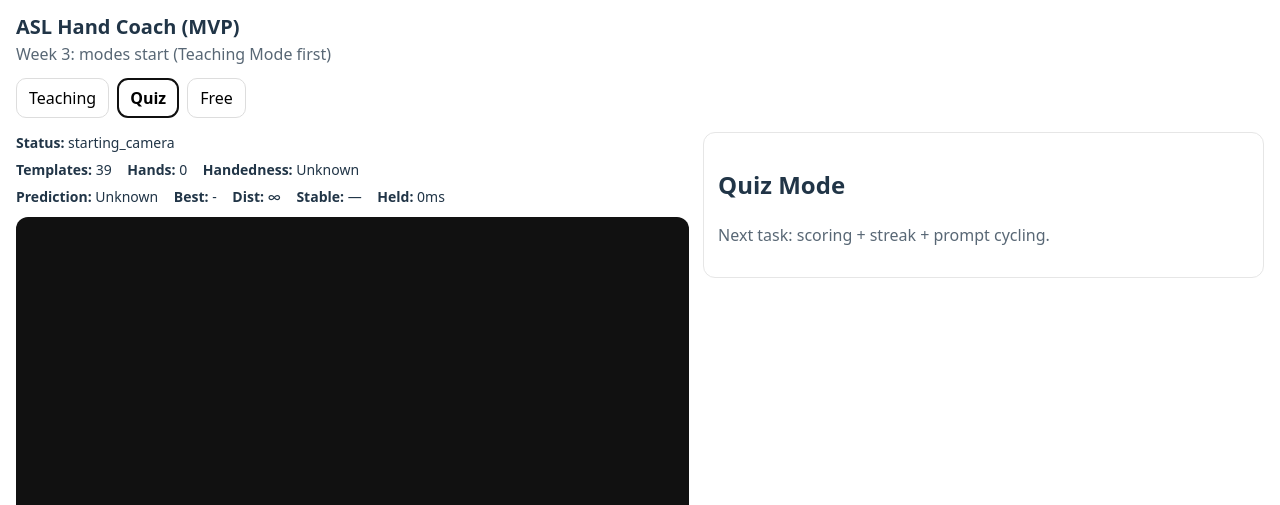
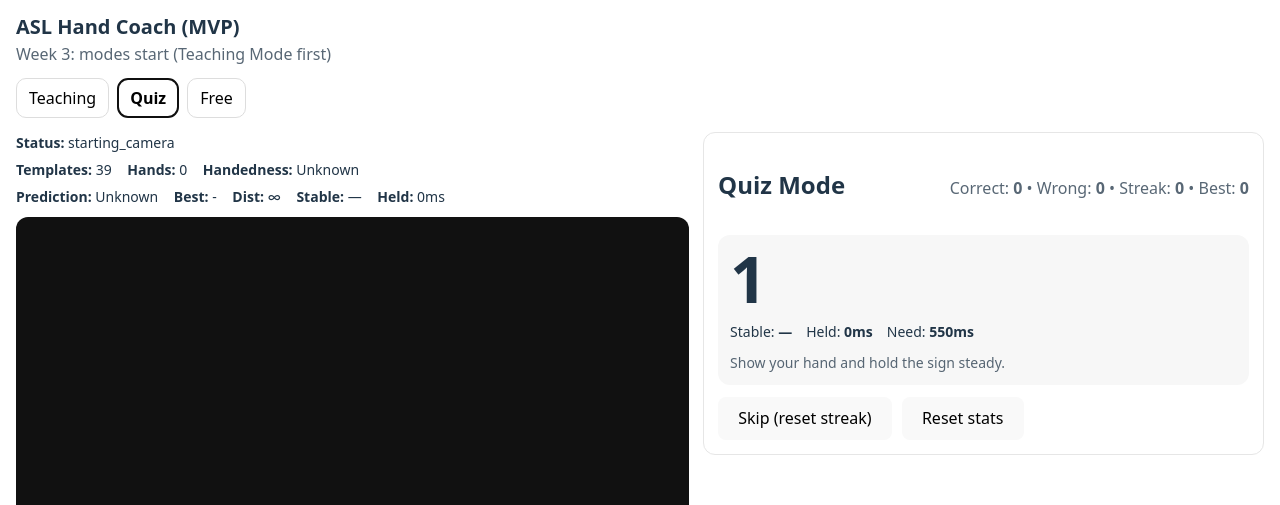
Before and after one commit to AzizSyed27/ASL-Hand-Coach, a React (Vite) app in the folder asl-hand-coach/: page / in a window 1280 px wide. Both pictures are taken after a click on the button "Quiz". Shown: the top 505 px of the page. Built offline with nearby package versions, Linux system fonts and the light colour scheme; no server answers.

Commit message:
QuizMode with score/streak using stablePrediction
This is a rough draft and will have to be refined for better UX

```diff
--- a/asl-hand-coach/src/App.tsx
+++ b/asl-hand-coach/src/App.tsx
@@ -4,6 +4,7 @@ import CameraOverlay from "./CameraOverlay";
 import ModeTabs, { type ModeKey } from "./components/ModeTabs";
 import { HandPipelineProvider } from "./pipeline/HandPipelineProvider";
 import TeachingMode from "./modes/TechingMode";
+import QuizMode from "./modes/QuizMode";
 
 export default function App() {
   const [mode, setMode] = useState<ModeKey>("teach");
@@ -23,12 +24,7 @@ export default function App() {
           <CameraOverlay overlayLabel={mode === "teach" ? overlayLabel : null} />
           <div className="modeArea">
             {mode === "teach" && <TeachingMode onTargetLabelChange={setOverlayLabel} />}
-            {mode === "quiz" && (
-              <div className="panel">
-                <h2>Quiz Mode</h2>
-                <p className="muted">Next task: scoring + streak + prompt cycling.</p>
-              </div>
-            )}
+            {mode === "quiz" && <QuizMode />}
             {mode === "free" && (
               <div className="panel">
                 <h2>Free Mode</h2>
--- /dev/null
+++ b/asl-hand-coach/src/modes/QuizMode.tsx
@@ -0,0 +1,157 @@
+// src/modes/QuizMode.tsx
+// CREATE
+
+import { useEffect, useMemo, useRef, useState } from "react";
+import { useHandPipeline } from "../pipeline/HandPipelineProvider";
+import { LESSON_LABELS, MOTION_LETTERS } from "./lesson";
+
+type Stats = {
+  correct: number;
+  wrong: number;
+  streak: number;
+  bestStreak: number;
+};
+
+function pickRandomLabel(labels: string[], avoid?: string | null) {
+  if (labels.length === 0) return "";
+  if (labels.length === 1) return labels[0];
+
+  let next = labels[Math.floor(Math.random() * labels.length)];
+  if (avoid) {
+    // avoid immediate repeats if possible
+    let guard = 0;
+    while (next === avoid && guard < 10) {
+      next = labels[Math.floor(Math.random() * labels.length)];
+      guard++;
+    }
+  }
+  return next;
+}
+
+export default function QuizMode() {
+  const { debug } = useHandPipeline();
+
+  // Feel free to tune these:
+  const CORRECT_HOLD_MS = 550; // must hold correct stablePrediction this long
+  const WRONG_HOLD_MS = 1100;   // (optional) count a wrong attempt if stable wrong held this long
+  const LOCK_MS = 650;         // anti-double-trigger for both correct and wrong
+
+  const labels = useMemo(() => LESSON_LABELS, []);
+  const [target, setTarget] = useState(() => pickRandomLabel(labels));
+  const [stats, setStats] = useState<Stats>({ correct: 0, wrong: 0, streak: 0, bestStreak: 0 });
+
+  const lockUntilRef = useRef<number>(0);
+
+  const nextPrompt = (resetStreak?: boolean) => {
+    setTarget((prev) => pickRandomLabel(labels, prev));
+    if (resetStreak) {
+      setStats((s) => ({ ...s, streak: 0 }));
+    }
+  };
+
+  const reset = () => {
+    setStats({ correct: 0, wrong: 0, streak: 0, bestStreak: 0 });
+    setTarget(pickRandomLabel(labels));
+    lockUntilRef.current = 0;
+  };
+
+  // Core quiz loop: react to stablePrediction.
+  useEffect(() => {
+    const now = performance.now();
+    if (now < lockUntilRef.current) return;
+
+    const stable = debug.stablePrediction; // null or label
+    const held = debug.stableForMs;
+
+    if (!stable) return; // no stable sign yet
+
+    // Correct
+    if (stable === target && held >= CORRECT_HOLD_MS) {
+      lockUntilRef.current = now + LOCK_MS;
+
+      setStats((s) => {
+        const streak = s.streak + 1;
+        return {
+          correct: s.correct + 1,
+          wrong: s.wrong,
+          streak,
+          bestStreak: Math.max(s.bestStreak, streak),
+        };
+      });
+
+      // Advance prompt
+      nextPrompt(false);
+      return;
+    }
+
+    // Wrong (counts attempts + resets streak, but does NOT advance)
+    if (stable !== target && held >= WRONG_HOLD_MS) {
+      lockUntilRef.current = now + LOCK_MS;
+
+      setStats((s) => ({
+        correct: s.correct,
+        wrong: s.wrong + 1,
+        streak: 0,
+        bestStreak: s.bestStreak,
+      }));
+    }
+  }, [debug.stablePrediction, debug.stableForMs, target]);
+
+  const isMotionLetter = MOTION_LETTERS.has(target);
+
+  // Lightweight feedback text (no flickery punish)
+  const feedback =
+    debug.stablePrediction === null
+      ? "Show your hand and hold the sign steady."
+      : debug.stablePrediction === target
+      ? `Correct - keep holding… (${Math.floor(debug.stableForMs)}ms)`
+      : `So close. Not ${target}. I’m seeing ${debug.stablePrediction}. Try again.`;
+
+  return (
+    <div className="panel">
+      <div className="panelHeader">
+        <h2>Quiz Mode</h2>
+        <div className="muted">
+          Correct: <strong>{stats.correct}</strong> • Wrong: <strong>{stats.wrong}</strong> • Streak:{" "}
+          <strong>{stats.streak}</strong> • Best: <strong>{stats.bestStreak}</strong>
+        </div>
+      </div>
+
+      <div className="bigPrompt" style={{ marginTop: 12 }}>
+        <div className="promptLabel">{target}</div>
+
+        <div className="statusLine">
+          <span>
+            Stable: <strong>{debug.stablePrediction ?? "—"}</strong>
+          </span>
+          <span>
+            Held: <strong>{Math.floor(debug.stableForMs)}ms</strong>
+          </span>
+          <span>
+            Need: <strong>{CORRECT_HOLD_MS}ms</strong>
+          </span>
+        </div>
+
+        {isMotionLetter && (
+          <div className="notice">
+            MVP note: <strong>{target}</strong> is motion in real ASL. For MVP, use the static version.
+          </div>
+        )}
+
+        <div className="feedback" style={{ marginTop: 10 }}>
+          <span className={debug.stablePrediction === target ? "good" : "muted"}>{feedback}</span>
+        </div>
+      </div>
+
+      <div className="row">
+        <button type="button" onClick={() => nextPrompt(true)}>
+          Skip (reset streak)
+        </button>
+        <button type="button" onClick={reset}>
+          Reset stats
+        </button>
+      </div>
+
+    </div>
+  );
+}
```
